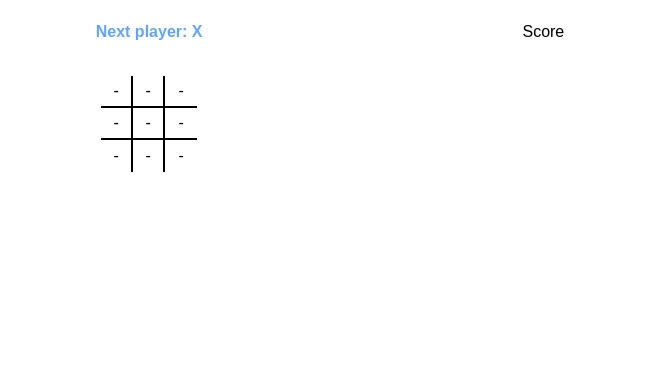
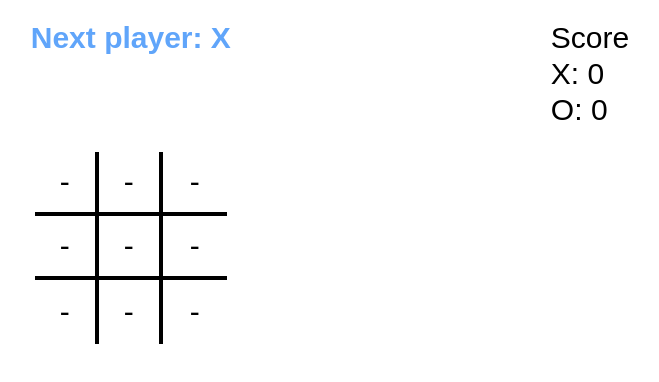
Before and after one commit to paunov0000/Tic-Tac-Toe, a React (Vite) app: page / in a window 1280 px wide. Shown: the top 382 px of the page, without its empty margins (310-969 px from the left). Built offline with nearby package versions, Linux system fonts and the light colour scheme.

Commit message:
Tweaked some styles. Added simple X and O player score display board

```diff
--- a/src/App.jsx
+++ b/src/App.jsx
@@ -67,65 +67,79 @@ export default function Board() {
 
 	return (
 		<>
-			<div className='flex gap-80 w-site justify-center'>
-				<div className='flex flex-col items-center gap-8'>
+			<div className='flex gap-80 w-site justify-center text-3xl'>
+				<div className='flex flex-col items-center gap-24'>
 					<div className={status.style}>{status.message}</div>
 					<div>
 						<div className='board-row'>
 							<Square
 								value={squares[0]}
 								onSquareClick={() => handleClick(0)}
-								className='border-b-2 border-r-2 border-black w-8 h-8'
+								className='border-b-4 border-r-4 border-black w-16 h-16'
 							></Square>
 							<Square
 								value={squares[1]}
 								onSquareClick={() => handleClick(1)}
-								className='border-b-2 border-r-2 border-black w-8 h-8'
+								className='border-b-4 border-r-4 border-black w-16 h-16'
 							></Square>
 							<Square
 								value={squares[2]}
 								onSquareClick={() => handleClick(2)}
-								className='border-b-2 border-black w-8 h-8'
+								className='border-b-4 border-black w-16 h-16'
 							></Square>
 						</div>
 						<div className='board-row'>
 							<Square
 								value={squares[3]}
 								onSquareClick={() => handleClick(3)}
-								className='border-b-2 border-r-2 border-black w-8 h-8'
+								className='border-b-4 border-r-4 border-black w-16 h-16'
 							></Square>
 							<Square
 								value={squares[4]}
 								onSquareClick={() => handleClick(4)}
-								className='border-b-2 border-r-2 border-black w-8 h-8'
+								className='border-b-4 border-r-4 border-black w-16 h-16'
 							></Square>
 							<Square
 								value={squares[5]}
 								onSquareClick={() => handleClick(5)}
-								className='border-b-2 border-black w-8 h-8'
+								className='border-b-4 border-black w-16 h-16'
 							></Square>
 						</div>
 						<div className='board-row'>
 							<Square
 								value={squares[6]}
 								onSquareClick={() => handleClick(6)}
-								className='border-r-2 border-black w-8 h-8'
+								className='border-r-4 border-black w-16 h-16'
 							></Square>
 							<Square
 								value={squares[7]}
 								onSquareClick={() => handleClick(7)}
-								className='border-r-2 border-black w-8 h-8'
+								className='border-r-4 border-black w-16 h-16'
 							></Square>
 							<Square
 								value={squares[8]}
 								onSquareClick={() => handleClick(8)}
-								className='w-8 h-8'
+								className='w-16 h-16'
 							></Square>
 						</div>
 					</div>
 				</div>
 				<div>
-					<p>Score</p>
+					<div>
+						<p>Score</p>
+					</div>
+					<div>
+						<div>
+							<p>
+								X: <span>{xScore}</span>
+							</p>
+						</div>
+						<div>
+							<p>
+								O: <span>{oScore}</span>
+							</p>
+						</div>
+					</div>
 				</div>
 			</div>
 		</>
```
